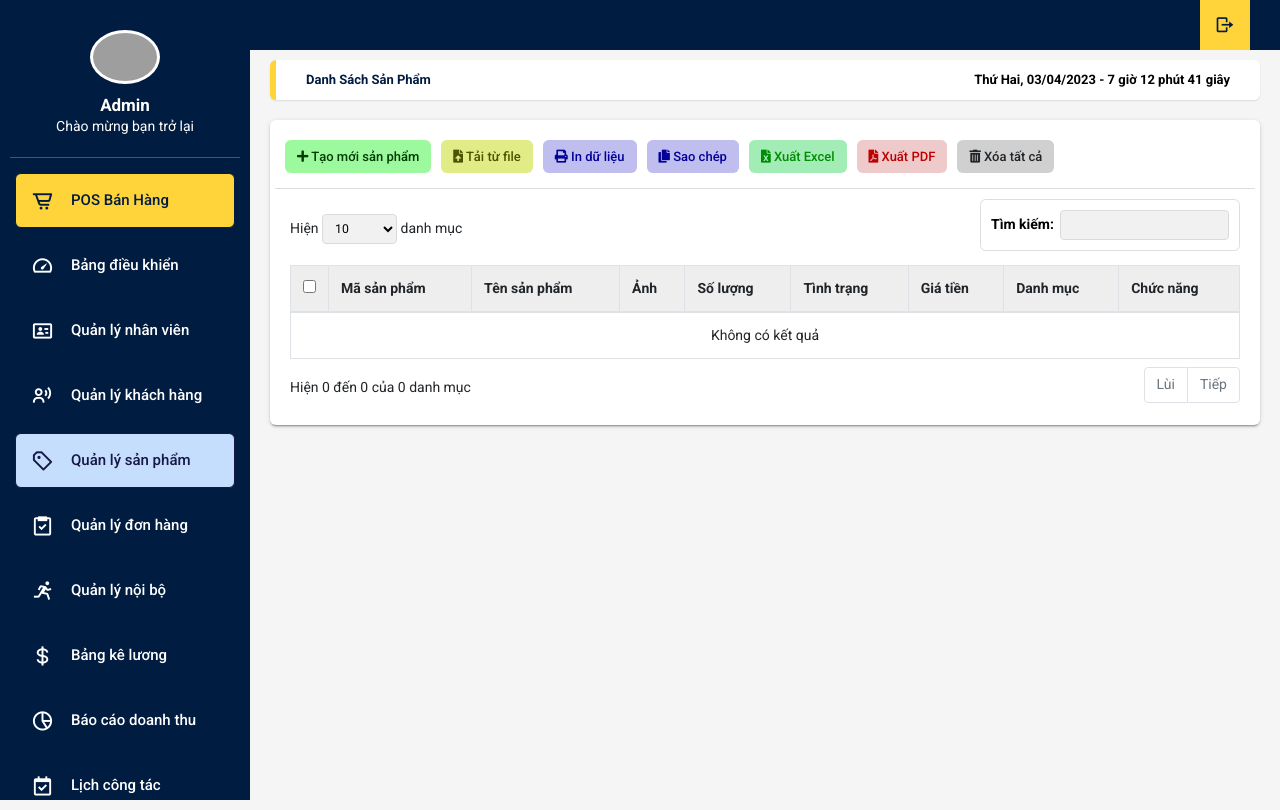
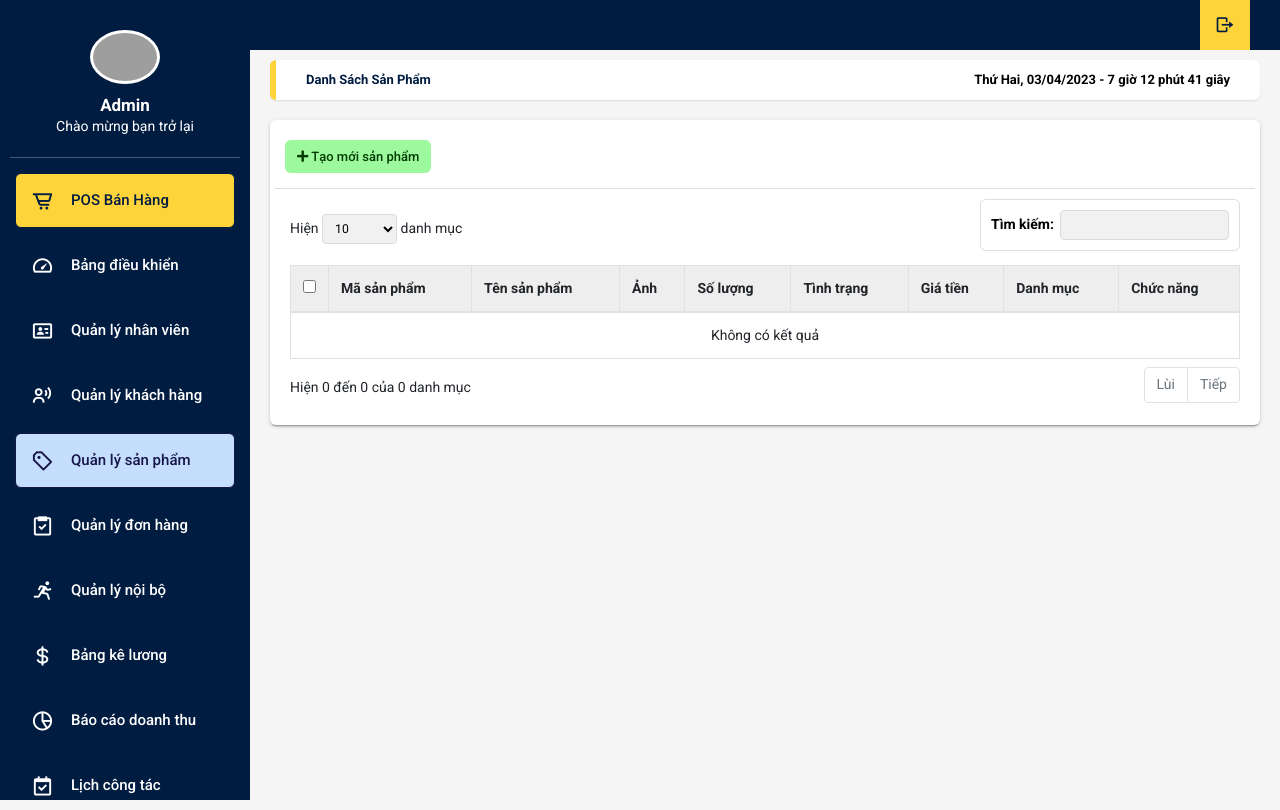
Before and after one commit to Vneds/duan, a PHP site: page /admin/index.php?page=product&action=list in a window 1280 px wide. Run offline with PHP 8.4, Linux system fonts and the light colour scheme; data that the repository does not hold is empty; some libraries are stand-ins or nearby versions; grey boxes are pictures that could not be loaded.

Commit message:
chinh sua mot chut ve giao dien admin

```diff
--- a/admin/view/product/list.php
+++ b/admin/view/product/list.php
@@ -88,34 +88,8 @@
                     <div class="tile-body">
                         <div class="row element-button">
                             <div class="col-sm-2">
-
                               <a class="btn btn-add btn-sm" href="./index.php?page=product&action=add" title="Thêm"><i class="fas fa-plus"></i>
                                 Tạo mới sản phẩm</a>
-                            </div>
-                            <div class="col-sm-2">
-                              <a class="btn btn-delete btn-sm nhap-tu-file" type="button" title="Nhập" onclick="myFunction(this)"><i
-                                  class="fas fa-file-upload"></i> Tải từ file</a>
-                            </div>
-
-                            <div class="col-sm-2">
-                              <a class="btn btn-delete btn-sm print-file" type="button" title="In" onclick="myApp.printTable()"><i
-                                  class="fas fa-print"></i> In dữ liệu</a>
-                            </div>
-                            <div class="col-sm-2">
-                              <a class="btn btn-delete btn-sm print-file js-textareacopybtn" type="button" title="Sao chép"><i
-                                  class="fas fa-copy"></i> Sao chép</a>
-                            </div>
-
-                            <div class="col-sm-2">
-                              <a class="btn btn-excel btn-sm" href="" title="In"><i class="fas fa-file-excel"></i> Xuất Excel</a>
-                            </div>
-                            <div class="col-sm-2">
-                              <a class="btn btn-delete btn-sm pdf-file" type="button" title="In" onclick="myFunction(this)"><i
-                                  class="fas fa-file-pdf"></i> Xuất PDF</a>
-                            </div>
-                            <div class="col-sm-2">
-                              <a class="btn btn-delete btn-sm" type="button" title="Xóa" onclick="myFunction(this)"><i
-                                  class="fas fa-trash-alt"></i> Xóa tất cả </a>
                             </div>
                           </div>
                         <table class="table table-hover table-bordered" id="sampleTable">
```
Also changed, not shown: admin/view/bill/list.php (+17 -3 lines), admin/view/user/list.php (+6 -5 lines).
